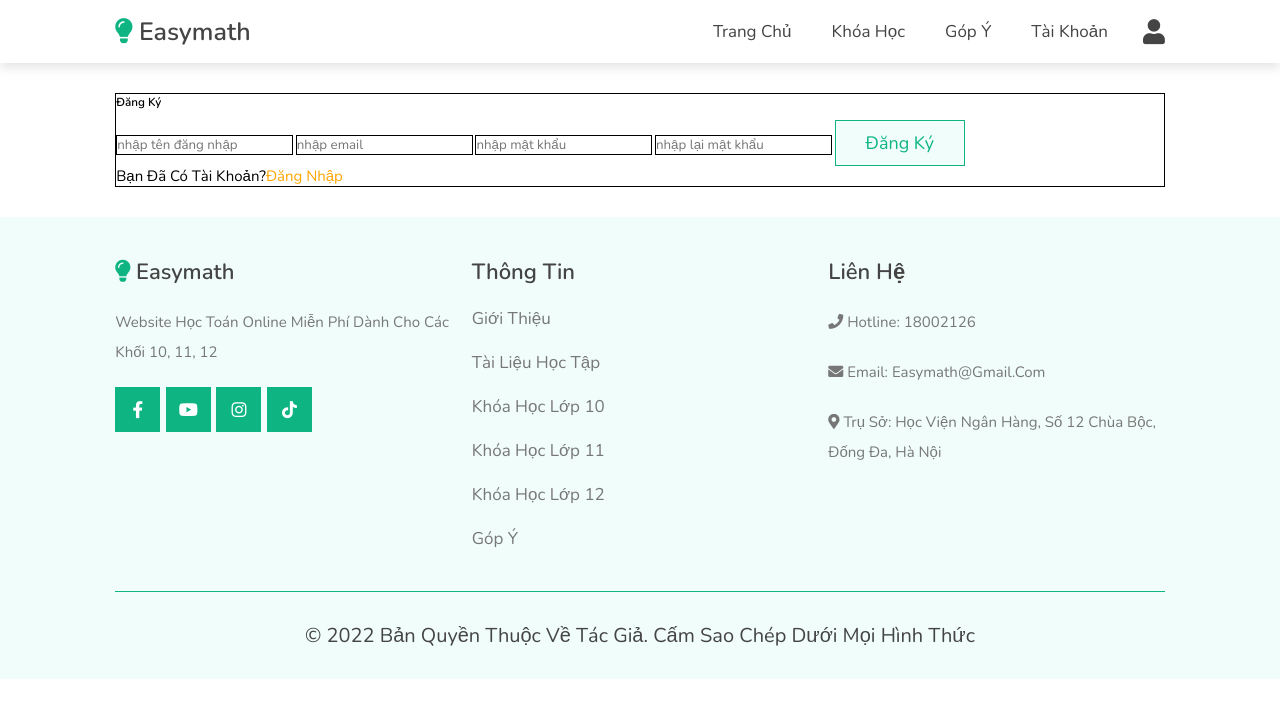
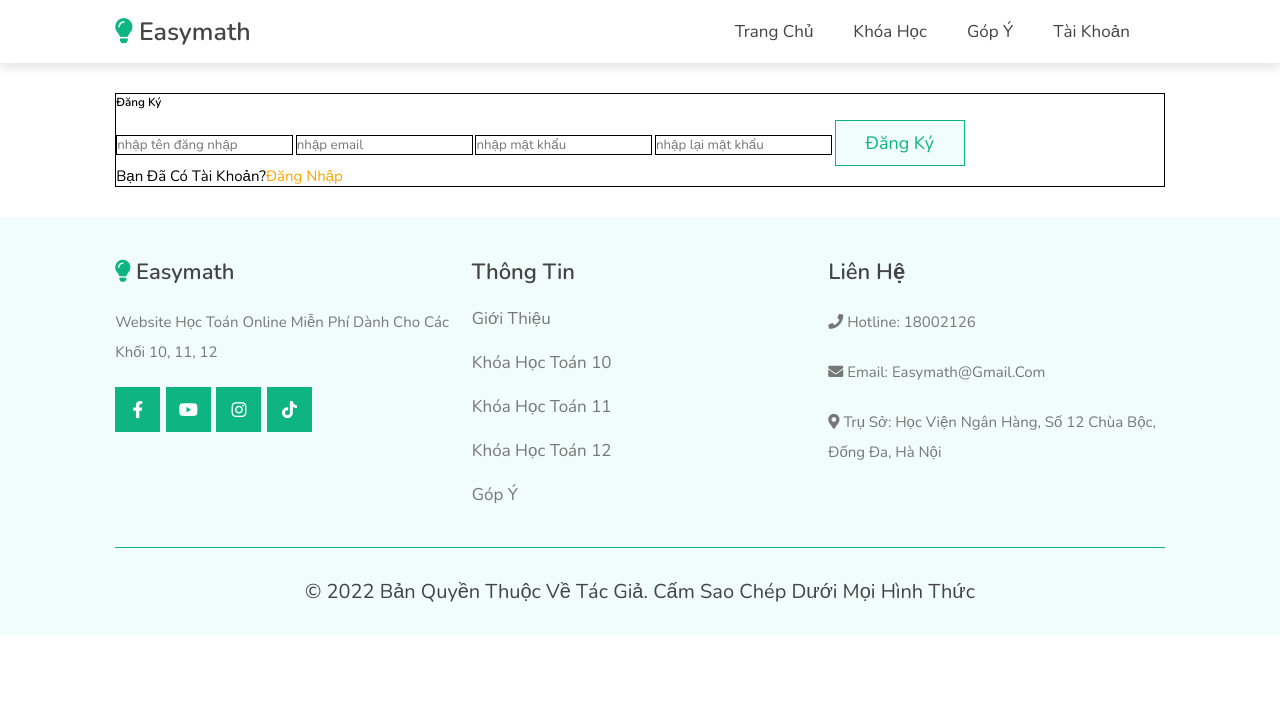
Before and after one commit to ducool/btl_easy_math, a PHP site: page /dang_ky.php in a window 1280 px wide. Shown: the top 718 px of the page. Run offline with PHP 8.4, Linux system fonts and the light colour scheme.

Commit message:
Add files via upload

```diff
--- a/footer.php
+++ b/footer.php
@@ -16,6 +16,7 @@
    <link rel="stylesheet" href="css/style.css">
 
 </head>
+<body>
 <section class="footer">
 
    <div class="box-container">
@@ -34,10 +35,9 @@
       <div class="box">
          <h3>Thông tin </h3>
          <a href="gioi_thieu.php" class="link">Giới thiệu </a>
-         <a href="https://drive.google.com/drive/folders/1MnHBvjyblDZgrduPAoQqCdlMGquka3N4" class="link">Tài liệu học tập</a>
-         <a href="khoa_hoc_lop_10.php" class="link">Khóa học lớp 10</a>
-         <a href="khoa_hoc_lop_11.php" class="link">Khóa học lớp 11</a>
-         <a href="khoa_hoc_lop_12.php" class="link">Khóa học lớp 12</a>
+         <a href="khoa_hoc_toan_10.php" class="link">Khóa học Toán 10</a>
+         <a href="khoa_hoc_toan_11.php" class="link">Khóa học Toán 11</a>
+         <a href="khoa_hoc_toan_12.php" class="link">Khóa học Toán 12</a>
          <a href="trang_gop_y.php" class="link">Góp ý</a>
       </div>
 
@@ -53,3 +53,5 @@
    <div class="credit">&copy;  <?php echo date('Y'); ?> Bản quyền thuộc về tác giả. Cấm sao chép dưới mọi hình thức</div>
 
 </section>
+</body>
+</html>
--- a/header.php
+++ b/header.php
@@ -1,3 +1,4 @@
+
 <!DOCTYPE html>
 <html lang="en">
 <head>
@@ -5,35 +6,40 @@
    <meta http-equiv="X-UA-Compatible" content="IE=edge">
    <meta name="viewport" content="width=device-width, initial-scale=1.0">
    <title>Trang chủ</title>
-
    <!-- font awesome cdn link  -->
    <link rel="stylesheet" href="https://cdnjs.cloudflare.com/ajax/libs/font-awesome/6.0.0/css/all.min.css">
-
    <!-- custom admin css file link  -->
    <link rel="stylesheet" href="css/style.css">
-
 </head>
 <body>
 <header class="header">
-
     <a href="#" class="logo"> <i class="fas fa-lightbulb"></i> Easymath </a>
-
     <div id="menu-btn" class="fas fa-bars"></div>
-
     <nav class="navbar">
         <ul>
             <li><a href="trang_chu.php">Trang chủ</a></li>
             <li><a href="#">Khóa học</a>
                 <ul>
-                    <li><a href="khoa_hoc_lop_10">Toán 10</a></li>
-                    <li><a href="khoa_hoc_lop_11">Toán 11</a></li>
-                    <li><a href="khoa_hoc_lop_12">Toán 12</a></li>
+                    <li><a href="khoa_hoc_lop_10.php">Toán 10</a></li>
+                    <li><a href="khoa_hoc_lop_11.php">Toán 11</a></li>
+                    <li><a href="khoa_hoc_toan_12.php">Toán 12</a></li>
                 </ul>
             </li>
             <li><a href="trang_gop_y.php">Góp ý</a></li>
             <li><a href="#">Tài khoản</a>
                 <ul>
-                    <li><a href="dang_nhap.php">Đăng nhập</a></li>
+                    <li> <?php @include 'config.php';
+
+                     //session_start();
+
+                     //$user_id = $_SESSION['user_id'];
+
+                     if($user_id ==''){ ?>
+                        <a href="dang_nhap.php">Đăng nhập</a>
+                    <?php ;} else {?>
+                    <a href="dang_xuat.php">Đăng xuất</a>
+                    <?php ;} ?>
+                    </li>
                     <li><a href="dang_ky.php">Đăng ký</a></li>
                 </ul>
             </li>
@@ -41,14 +47,12 @@
         </ul>
     </nav>
     <div class="icons">
-      <div id="account-btn" class="fas fa-user">
-
-
-
+      <div id="account-btn"">
+         <?php if($user_id!=''){ ?>
+                        <a href="trang_ca_nhan.php"><i class="fas fa-user"></i> </a>
+                    <?php ;}  ?>
    </div>
 </header>
-
 <script src="js/script.js"></script>
-
 </body>
 </html>
```
